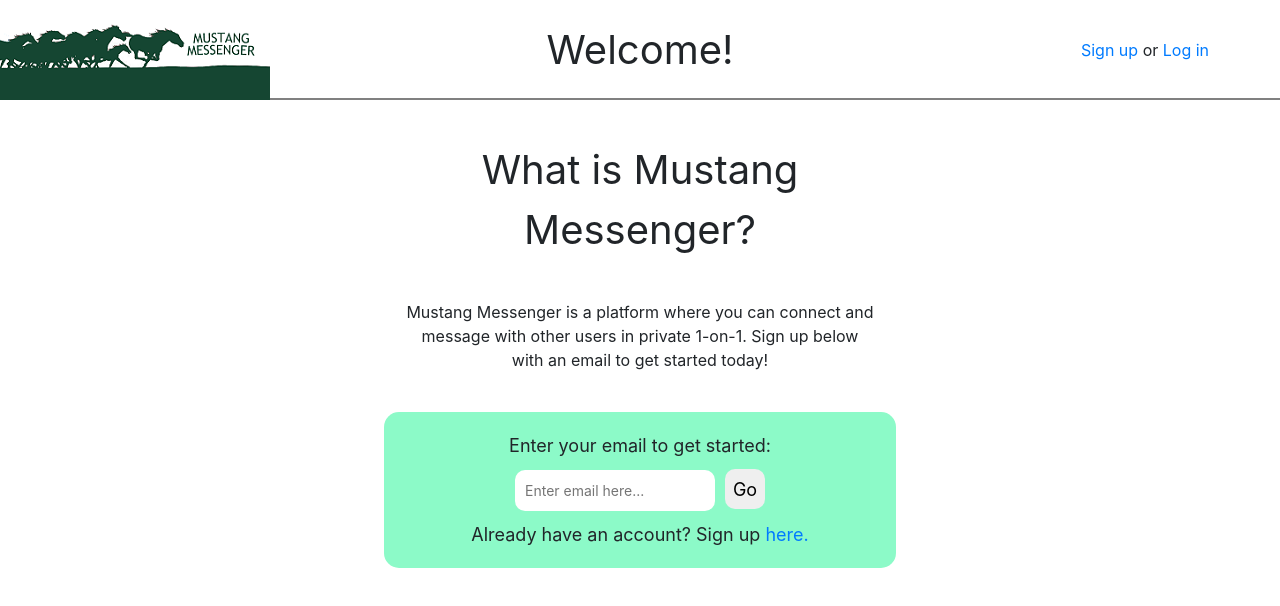
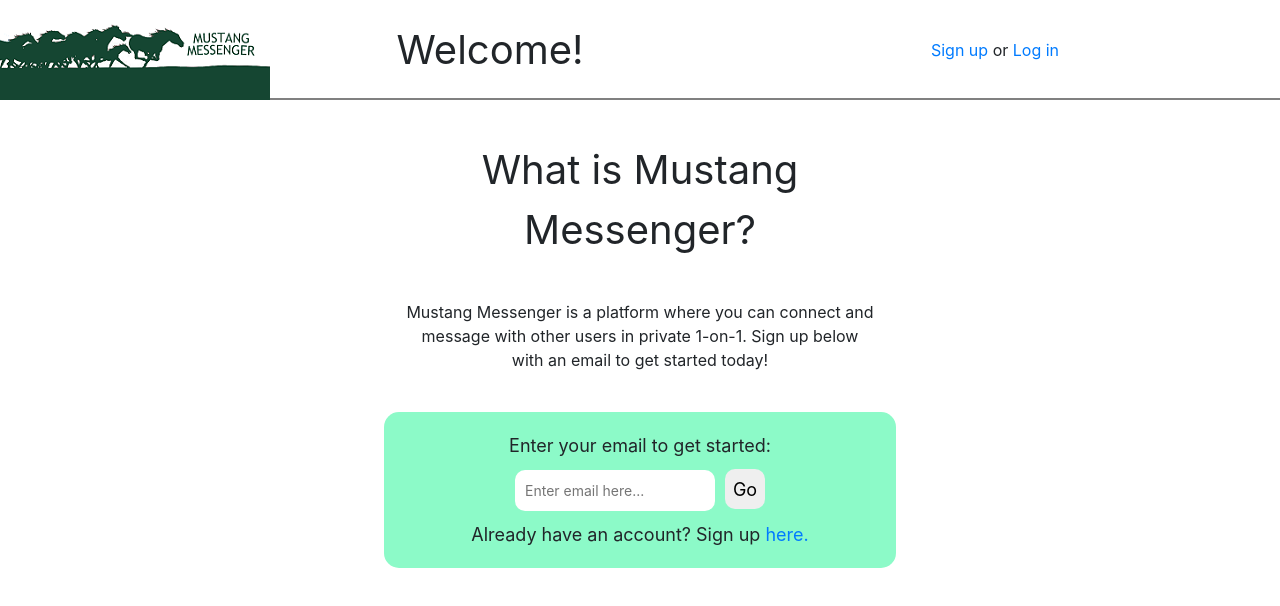
Before and after one commit to otakaran/mustang-messenger, a React (Create React App) app: page / in a window 1280 px wide. Shown: the top 606 px of the page. Built offline with nearby package versions, Linux system fonts and the light colour scheme; no server answers.

Commit message:
fixed line break in header log out button

```diff
--- a/src/css/header.css
+++ b/src/css/header.css
@@ -31,7 +31,7 @@
   height: 100%;
   line-height: 100px;
   vertical-align: middle;
-  width: 270px;
+  width: 570px;
 }
 
 #logout {
```
